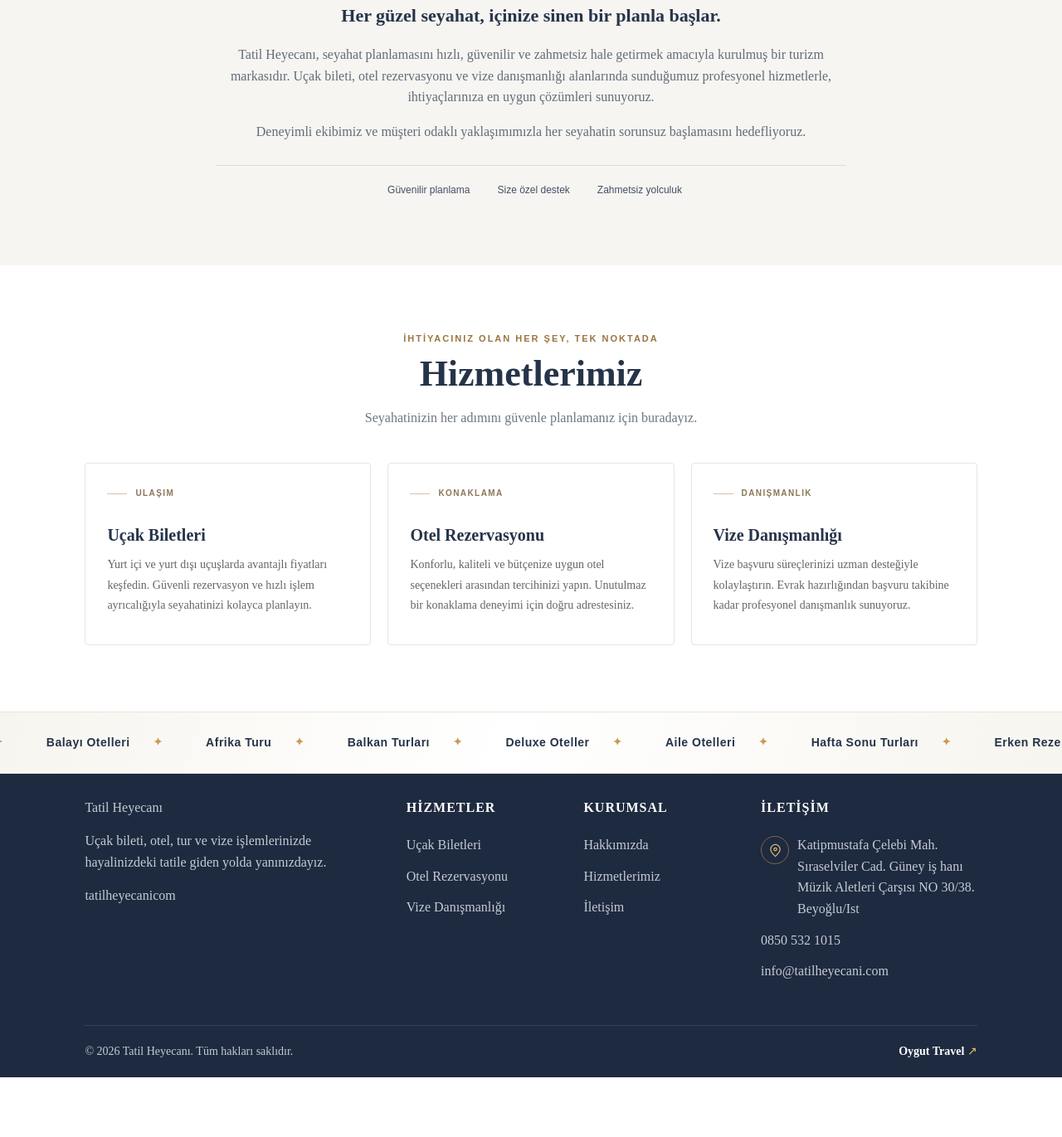
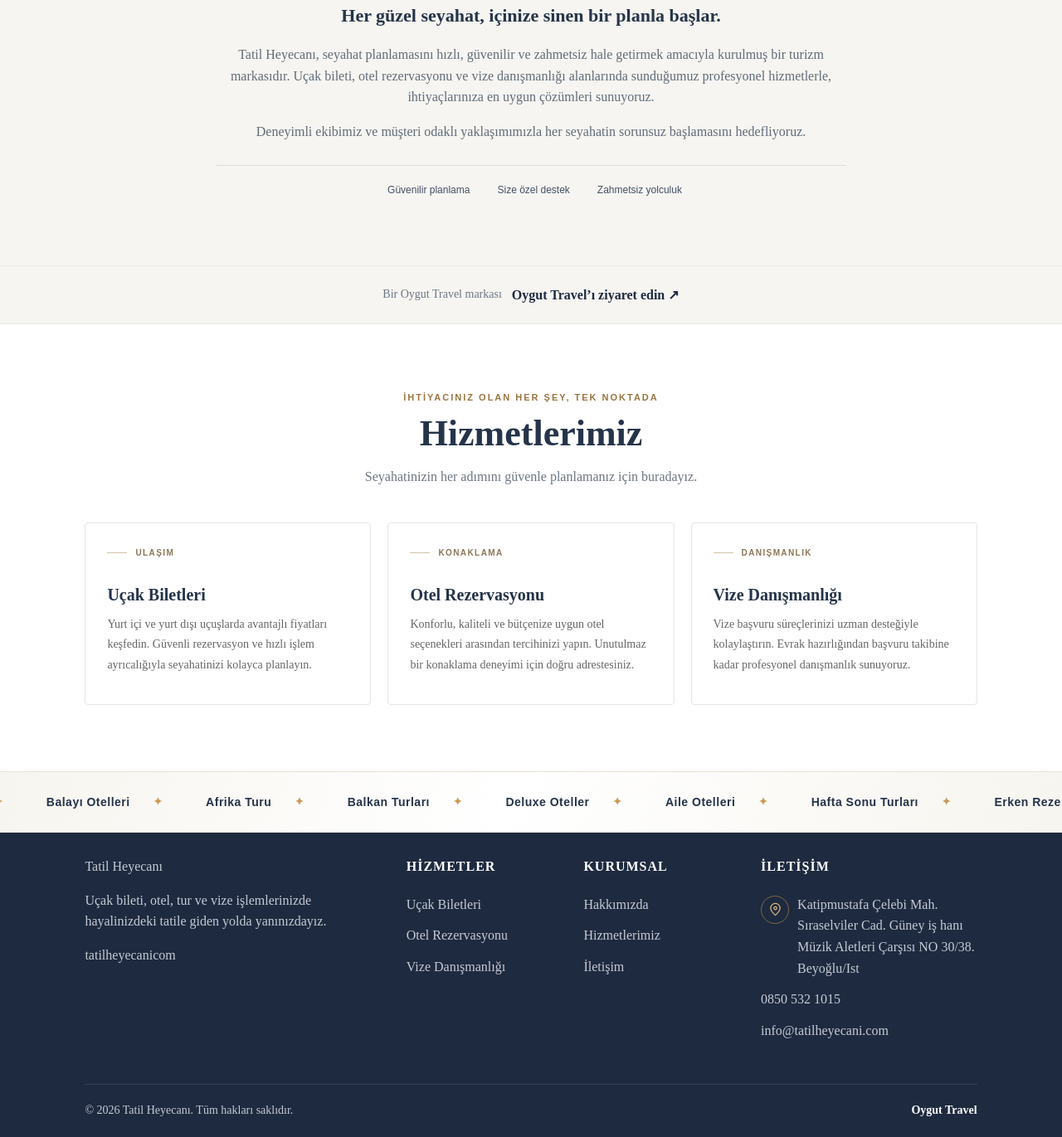
Before and after one commit to ilaydabudak1/Tatil-Heyecani, a plain HTML site: page index.html in a window 1280 px wide. Shown: the part 975-2346 px from the top of the page at 83% size. Before the commit the page ends 2274 px from the top, so only its background shows below. Drawn offline with Linux system fonts and the light colour scheme.

Commit message:
güncelleme

```diff
--- a/index.html
+++ b/index.html
@@ -64,6 +64,11 @@
                 </div>
             </div>
         </div>
+    </section>
+
+    <section class="brand-partner" aria-label="Oygut Travel">
+        <span data-i18n="brand.partnerLabel">Bir Oygut Travel markası</span>
+        <a href="https://www.oyguttravel.com.tr/" target="_blank" rel="noopener noreferrer" data-i18n="brand.partnerLink">Oygut Travel’ı ziyaret edin <span aria-hidden="true">↗</span></a>
     </section>
 
     <section id="hizmetlerimiz">
@@ -192,7 +197,7 @@
 
     <div class="footer-alt">
         <p data-i18n="footer.copyright">&copy; 2026 Tatil Heyecanı. Tüm hakları saklıdır.</p>
-        <p><a class="footer-brand-link" href="https://www.oyguttravel.com.tr/" target="_blank" rel="noopener noreferrer" aria-label="Oygut Travel web sitesini yeni sekmede aç"><strong>Oygut Travel</strong><span aria-hidden="true"> ↗</span></a></p>
+        <p><strong>Oygut Travel</strong></p>
     </div>
 </footer>
 
--- a/script.js
+++ b/script.js
@@ -1,6 +1,8 @@
 const translations = {
     tr: {
         "page.title": "Tatil Heyecanı",
+        "brand.partnerLabel": "Bir Oygut Travel markası",
+        "brand.partnerLink": "Oygut Travel’ı ziyaret edin ↗",
         "language.label": "Dil seçimi",
         "nav.home": "Ana Sayfa",
         "nav.about": "Hakkımızda",
@@ -53,6 +55,8 @@ const translations = {
     },
     en: {
         "page.title": "Tatil Heyecanı | Travel with Ease",
+        "brand.partnerLabel": "A brand of Oygut Travel",
+        "brand.partnerLink": "Visit Oygut Travel ↗",
         "language.label": "Select language",
         "nav.home": "Home",
         "nav.about": "About Us",
--- a/style.css
+++ b/style.css
@@ -479,21 +479,39 @@ footer {
     color: white;
 }
 
-.footer-brand-link {
-    color: #e4bd7b;
-    text-decoration: none;
-    transition: color .2s ease;
+.brand-partner {
+    display:flex;
+    align-items:center;
+    justify-content:center;
+    gap:12px;
+    padding:22px 8%;
+    background:var(--gri);
+    border-top:1px solid rgba(39,71,166,.08);
+    border-bottom:1px solid rgba(39,71,166,.08);
+    color:var(--soluk);
+    text-align:center;
 }
 
-.footer-brand-link:hover,
-.footer-brand-link:focus-visible {
-    color: white;
+.brand-partner > span {
+    font-size:14px;
 }
 
-.footer-brand-link:focus-visible {
-    outline: 2px solid #e4bd7b;
-    outline-offset: 4px;
-    border-radius: 2px;
+.brand-partner a {
+    color:var(--koyu);
+    font-weight:bold;
+    text-decoration:none;
+    transition:color .2s ease;
+}
+
+.brand-partner a:hover,
+.brand-partner a:focus-visible {
+    color:var(--turuncu);
+}
+
+.brand-partner a:focus-visible {
+    outline:2px solid var(--turuncu);
+    outline-offset:4px;
+    border-radius:2px;
 }
 
 
@@ -535,6 +553,8 @@ footer {
         text-align: center;
     }
 
+    .brand-partner { flex-direction:column; gap:4px; }
+
     .navbar {
         flex-direction: column;
         gap: 10px;
```
